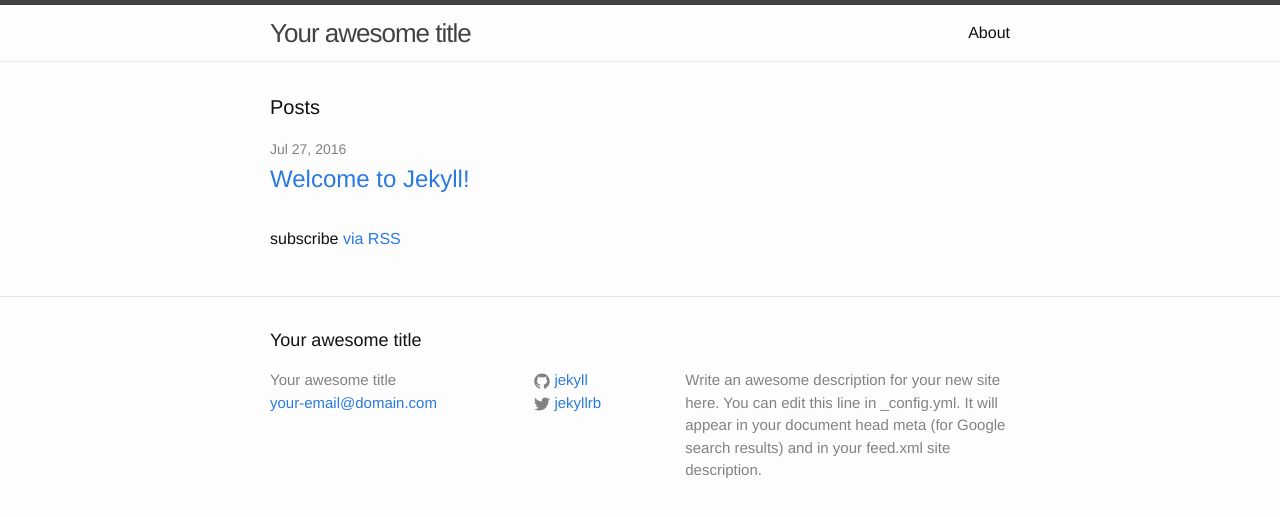
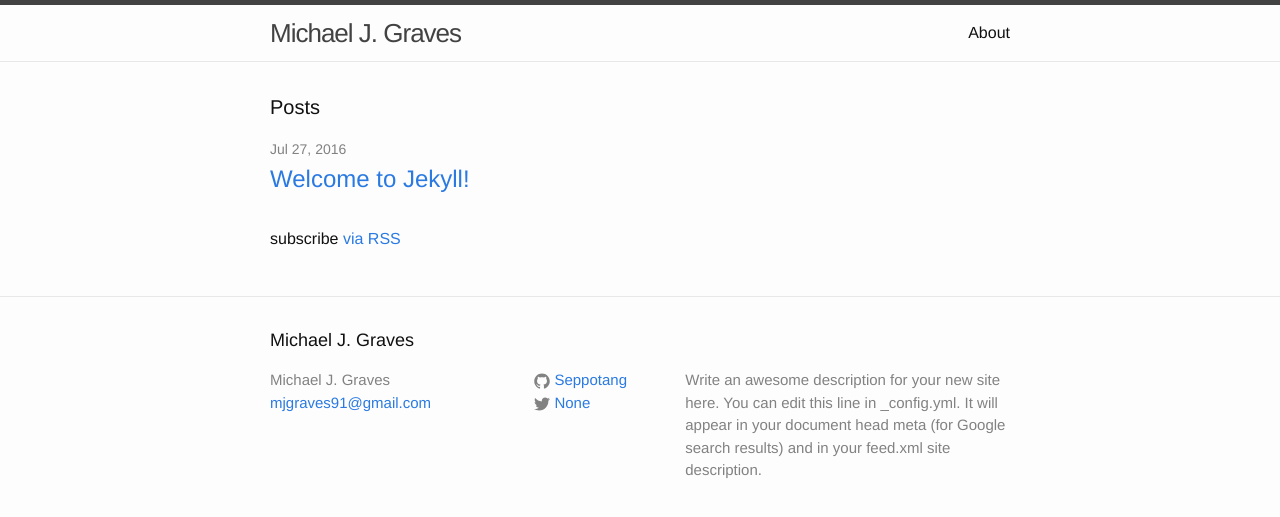
Before and after one commit to seppotang/seppotang.github.io, a Jekyll site: the page built from index.html, in a window 1280 px wide. Shown: the top 517 px of the page. Built offline with Jekyll 4.4.1, drawn with Linux system fonts in a browser that asks for light colours.

Commit message:
Update _config.yml

```diff
--- a/_config.yml
+++ b/_config.yml
@@ -6,16 +6,16 @@
 # 'jekyll serve'. If you change this file, please restart the server process.
 
 # Site settings
-title: Your awesome title
-email: your-email@domain.com
+title: Michael J. Graves
+email: mjgraves91@gmail.com
 description: > # this means to ignore newlines until "baseurl:"
   Write an awesome description for your new site here. You can edit this
   line in _config.yml. It will appear in your document head meta (for
   Google search results) and in your feed.xml site description.
 baseurl: "" # the subpath of your site, e.g. /blog
 url: "http://yourdomain.com" # the base hostname & protocol for your site
-twitter_username: jekyllrb
-github_username:  jekyll
+twitter_username: None
+github_username:  Seppotang
 
 # Build settings
 markdown: kramdown
```
